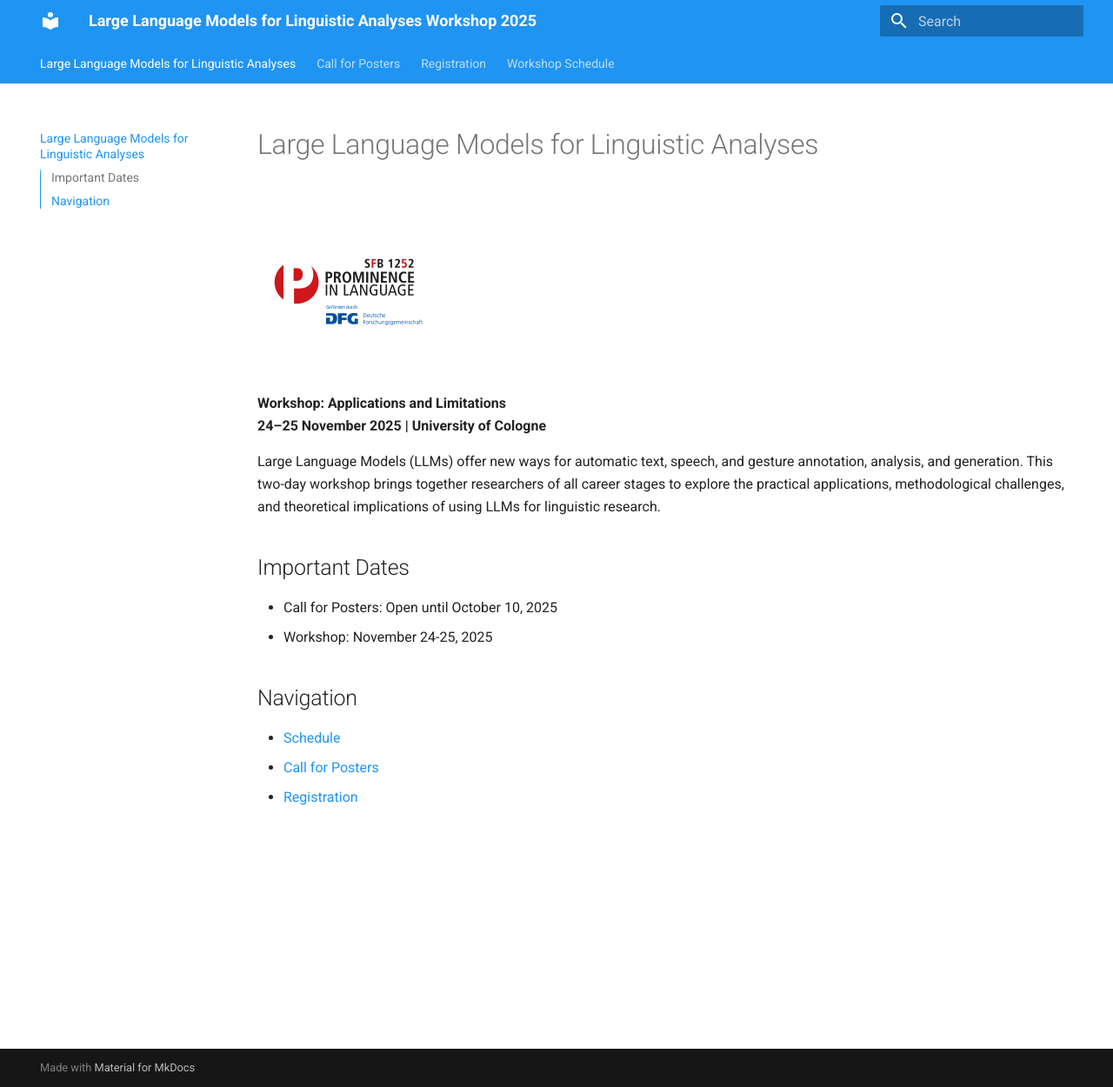
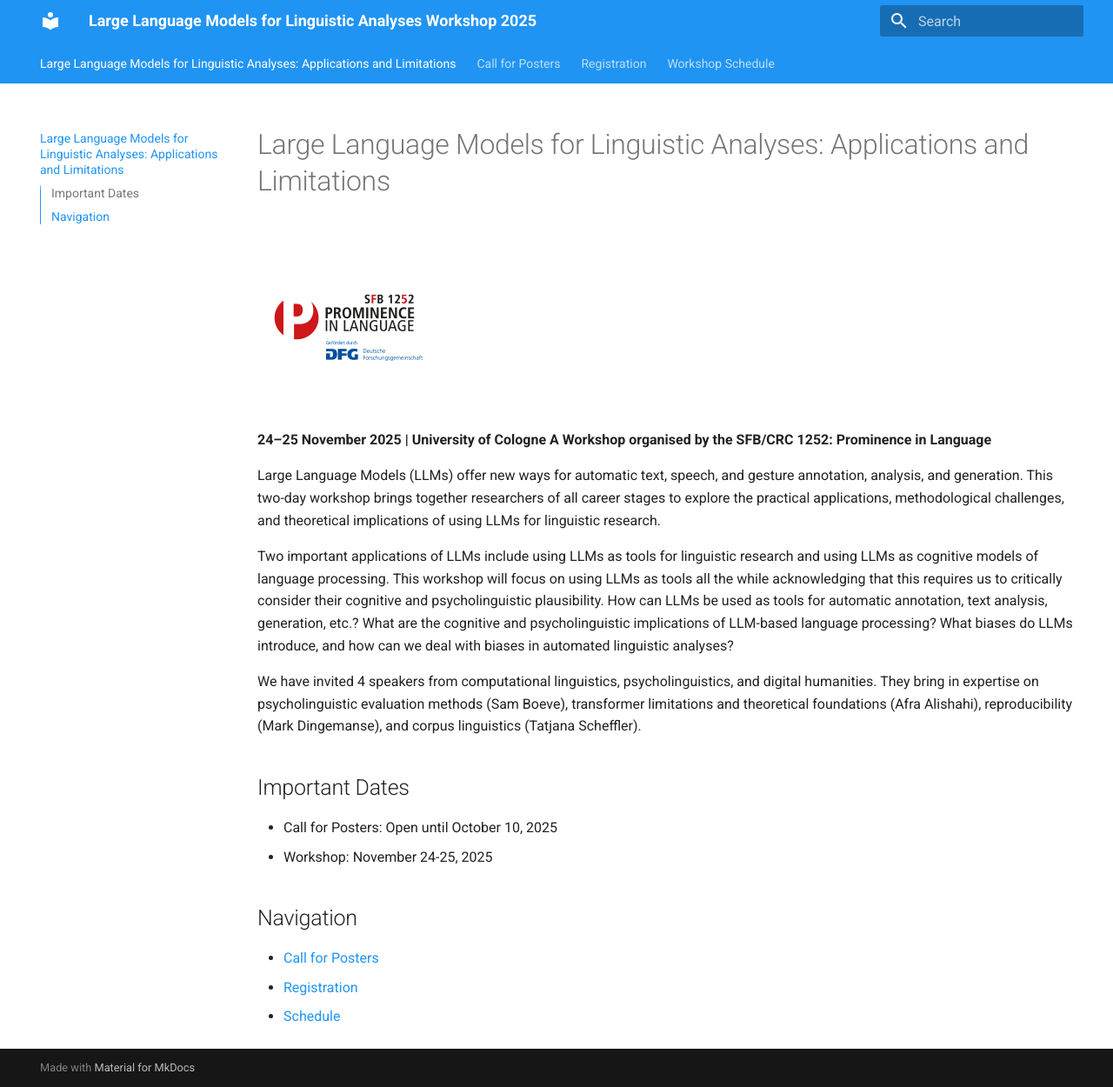
Before and after one commit to SFB1252/llm-workshop, an MkDocs documentation site: the page built from docs/index.md, in a window 1280 px wide and 1250 px high. Shown: the whole window at 87% size. Built offline with MkDocs 1.6.1 and Material for MkDocs 9.7.7, drawn with Linux system fonts in a browser that asks for light colours.

```diff
--- a/docs/index.md
+++ b/docs/index.md
@@ -1,17 +1,22 @@
-# Large Language Models for Linguistic Analyses
+# Large Language Models for Linguistic Analyses: Applications and Limitations
 ![CRC 1252 Logo](assets/Logo_Promince_in_Language.png)
 
 
-**Workshop: Applications and Limitations**
 **24–25 November 2025 | University of Cologne**
+**A Workshop organised by the SFB/CRC 1252: Prominence in Language**
 
 Large Language Models (LLMs) offer new ways for automatic text, speech, and gesture annotation, analysis, and generation. This two-day workshop brings together researchers of all career stages to explore the practical applications, methodological challenges, and theoretical implications of using LLMs for linguistic research.
+
+Two important applications of LLMs include using LLMs as tools for linguistic research and using LLMs as cognitive models of language processing. This workshop will focus on using LLMs as tools all the while acknowledging that this requires us to critically consider their cognitive and psycholinguistic plausibility. How can LLMs be used as tools for automatic annotation, text analysis, generation, etc.? What are the cognitive and psycholinguistic implications of LLM-based language processing? What biases do LLMs introduce, and how can we deal with biases in automated linguistic analyses?
+
+We have invited 4 speakers from computational linguistics, psycholinguistics, and digital humanities. They bring in expertise on psycholinguistic evaluation methods (Sam Boeve), transformer limitations and theoretical foundations (Afra Alishahi), reproducibility (Mark Dingemanse), and corpus linguistics (Tatjana Scheffler).
+
 
 ## Important Dates
 - Call for Posters: Open until October 10, 2025
 - Workshop: November 24-25, 2025
 
 ## Navigation
-- [Schedule](schedule.md)
 - [Call for Posters](call-for-posters.md)
 - [Registration](registration.md)
+- [Schedule](schedule.md)
--- a/mkdocs.yml
+++ b/mkdocs.yml
@@ -18,6 +18,7 @@ theme:
 
 plugins:
   - search
+  - git-revision-date-localized
 
 markdown_extensions:
   - toc:
--- a/requirements.txt
+++ b/requirements.txt
@@ -1,2 +1,3 @@
 mkdocs
 mkdocs-material
+mkdocs-git-revision-date-localized-plugin>=1.2.0
```
